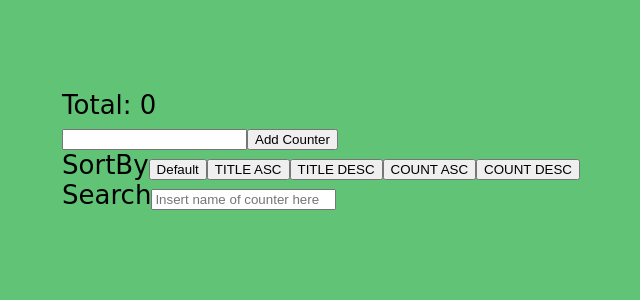
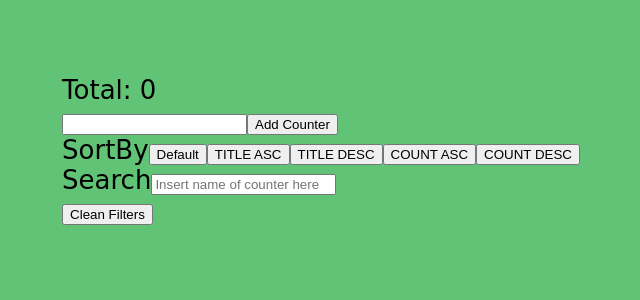
Before and after one commit to mengasis/dynamic-filters, a React (Create React App) app: page / in a window 1280 px wide. Shown: the top 300 px of the page, without its empty margins (319-959 px from the left). Built offline with nearby package versions, Linux system fonts and the light colour scheme; no server answers.

Commit message:
Added "clean filters" to App component

```diff
--- a/src/components/Filter.js
+++ b/src/components/Filter.js
@@ -3,7 +3,7 @@ import PropTypes from 'prop-types'
 
 import { orderTypes } from '../utils/sortCounters'
 
-const Filters = ({ query, onSearch, onOrderChange }) => {
+const Filters = ({ query, onSearch, onOrderChange, onClean }) => {
   return (
     <div>
       <div>
@@ -22,6 +22,9 @@ const Filters = ({ query, onSearch, onOrderChange }) => {
           placeholder="Insert name of counter here"
         />
       </div>
+      <div>
+        <button onClick={onClean}>Clean Filters</button>
+      </div>
     </div>
   )
 }
@@ -29,7 +32,8 @@ const Filters = ({ query, onSearch, onOrderChange }) => {
 Filters.propTypes = {
   query: PropTypes.string,
   onSearch: PropTypes.func,
-  onOrderChange: PropTypes.func
+  onOrderChange: PropTypes.func,
+  onClean: PropTypes.func
 }
 
 export default Filters
--- a/src/containers/App.js
+++ b/src/containers/App.js
@@ -40,7 +40,8 @@ class App extends Component {
       onIncrease,
       onDecrease,
       onOrderChange,
-      onSearch
+      onSearch,
+      onCleanFilters
     } = this.props
 
     return (
@@ -52,7 +53,7 @@ class App extends Component {
             onSubmit={this.onCreate}
             onChange={this.handleChange}
           />
-          <Filter {...{ query, onSearch, onOrderChange }} />
+          <Filter onClean={onCleanFilters} {...{ query, onSearch, onOrderChange }} />
         </div>
         <List>
           {keyCounters.map(keyCounter => (
@@ -87,7 +88,8 @@ const mapDispatchToProps = dispatch => {
     onIncrease: id => dispatch(counterActions.incCounter(id)),
     onDecrease: id => dispatch(counterActions.decCounter(id)),
     onOrderChange: order => dispatch(filterActions.setOrder(order)),
-    onSearch: query => dispatch(filterActions.search(query))
+    onSearch: query => dispatch(filterActions.search(query)),
+    onCleanFilters: () => dispatch(filterActions.clean())
   }
 }
 
```
